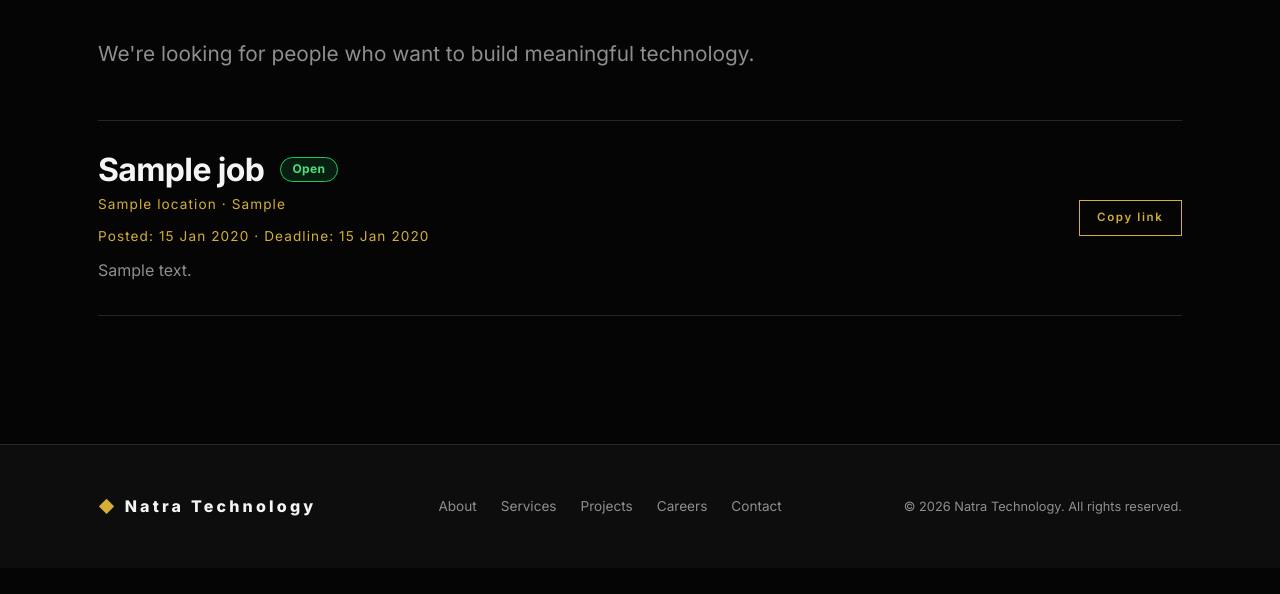
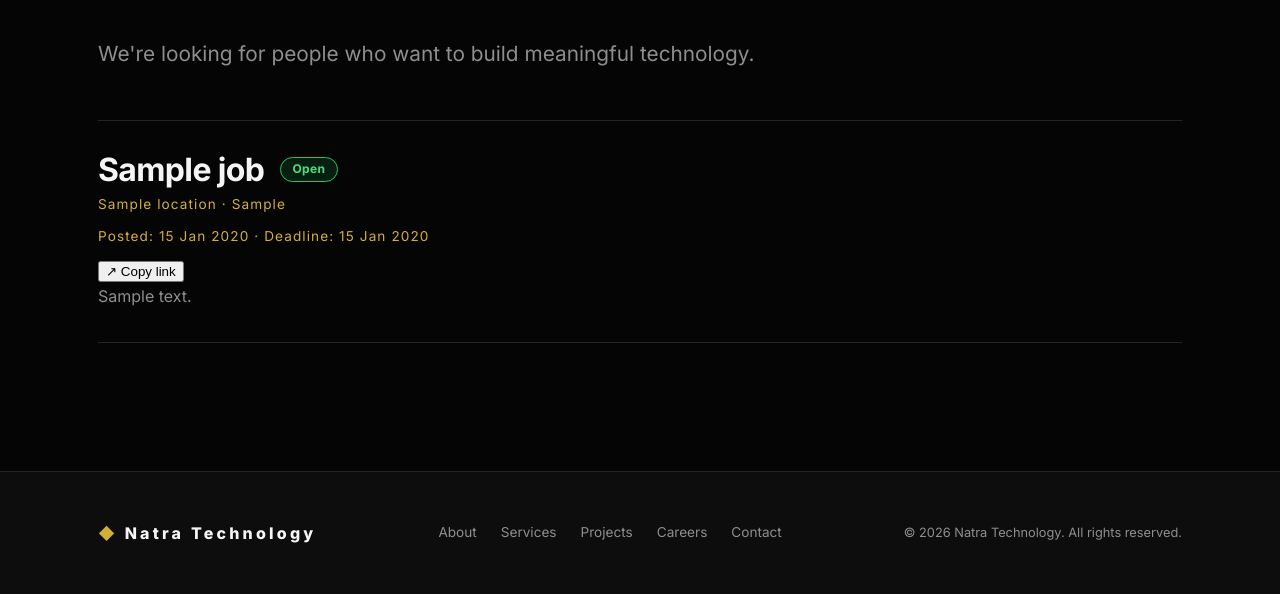
Before and after one commit to hayal05/Natra-tech, a Flask app: page /careers in a window 1280 px wide. Shown: the part 321-915 px from the top of the page. Before the commit the page ends 837 px from the top, so only its background shows below. Run offline with Flask 3, Linux system fonts and the light colour scheme; a database or web service that is not in the repository returns one stand-in record (values such as "Sample title"); some libraries are stand-ins or nearby versions.

Commit message:
Reposition job copy links and show compact copied confirmation

```diff
--- a/templates/careers.html
+++ b/templates/careers.html
@@ -14,10 +14,10 @@
           <div class="job-title-row"><h2><a href="/careers/{{ job.slug }}">{{ job.title }}</a></h2><span class="job-state {{ 'job-state-closed' if job.deadline and job.deadline < today else 'job-state-open' }}">{{ "Closed" if job.deadline and job.deadline < today else "Open" }}</span></div>
           <p class="job-meta">{{ job.location }} · {{ job.employment_type }}</p>
           <p class="job-meta">Posted: {{ job.posted_on.strftime("%d %b %Y") }} · Deadline: {{ job.deadline.strftime("%d %b %Y") if job.deadline else "Open until filled" }}</p>
+          <button class="job-copy-link" type="button" data-copy-link="{{ url_for('careers.detail', slug=job.slug, _external=True) }}">↗ Copy link</button>
           {% if job.description %}<p class="muted">{{ job.description|truncate(140) }}</p>{% endif %}
         </div>
         <div class="job-side">
-          <button class="btn btn-sm" type="button" data-copy-link="{{ url_for('careers.detail', slug=job.slug, _external=True) }}">Copy link</button>
           {% if not job.deadline or job.deadline >= today %}<a class="btn btn-sm" href="/careers/{{ job.slug }}#apply">Apply <span class="arrow">→</span></a>{% endif %}
         </div>
       </article>
```
